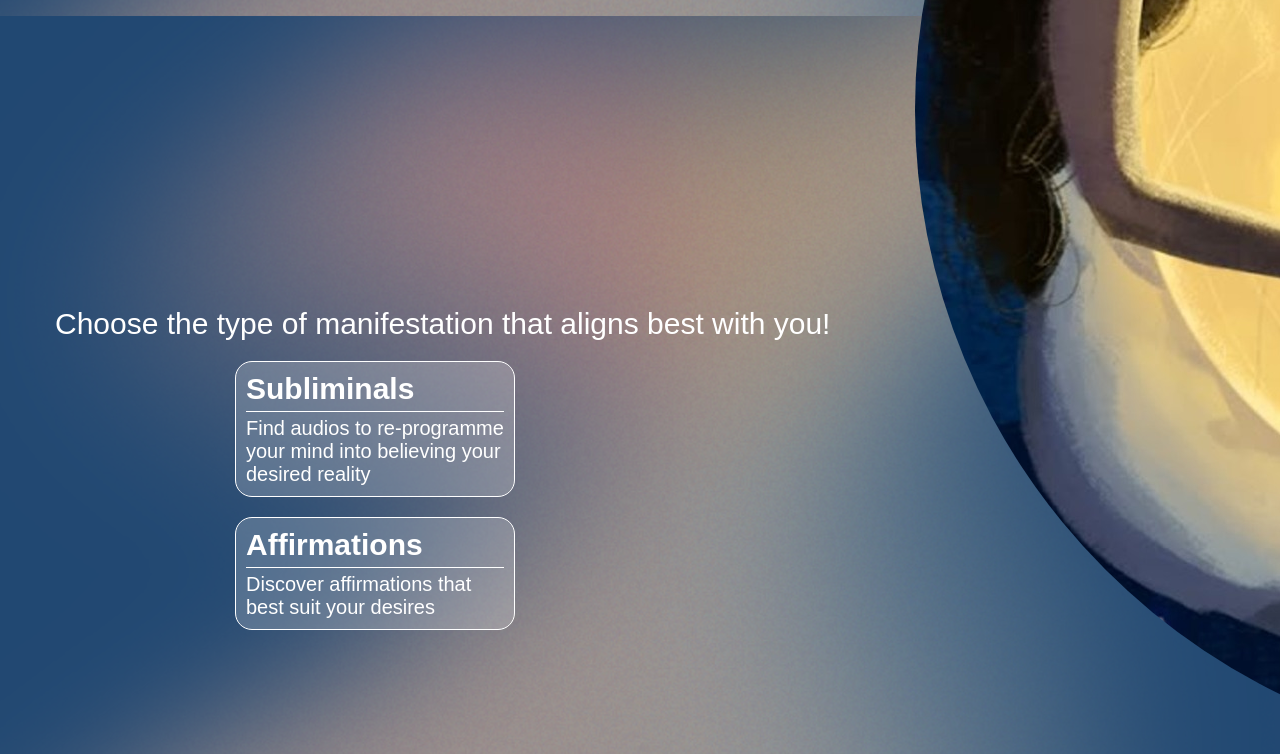
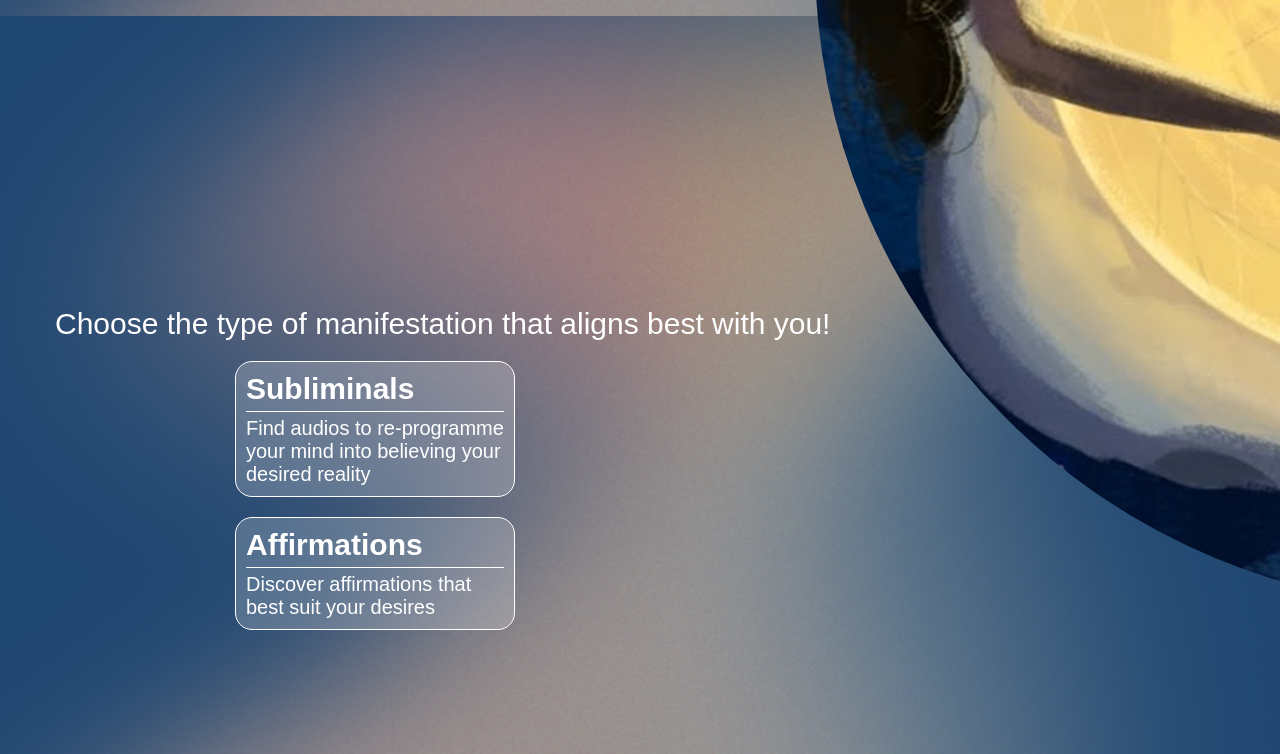
Before and after one commit to jesse-ad/manifestra, a plain HTML site: page index.html in a window 1280 px wide. Shown: the part 784-1538 px from the top of the page. Drawn offline with Linux system fonts and the light colour scheme.

Commit message:
Update style.css

```diff
--- a/style.css
+++ b/style.css
@@ -54,8 +54,8 @@ body {
     padding-right: 10px;
     float:right;
     margin-right: 100px;
-    margin-left: 900px;
-    margin-top: -1200px;
+    margin-left: 800px;
+    margin-top: -1400px;
     z-index: 1;
 }
 
```
